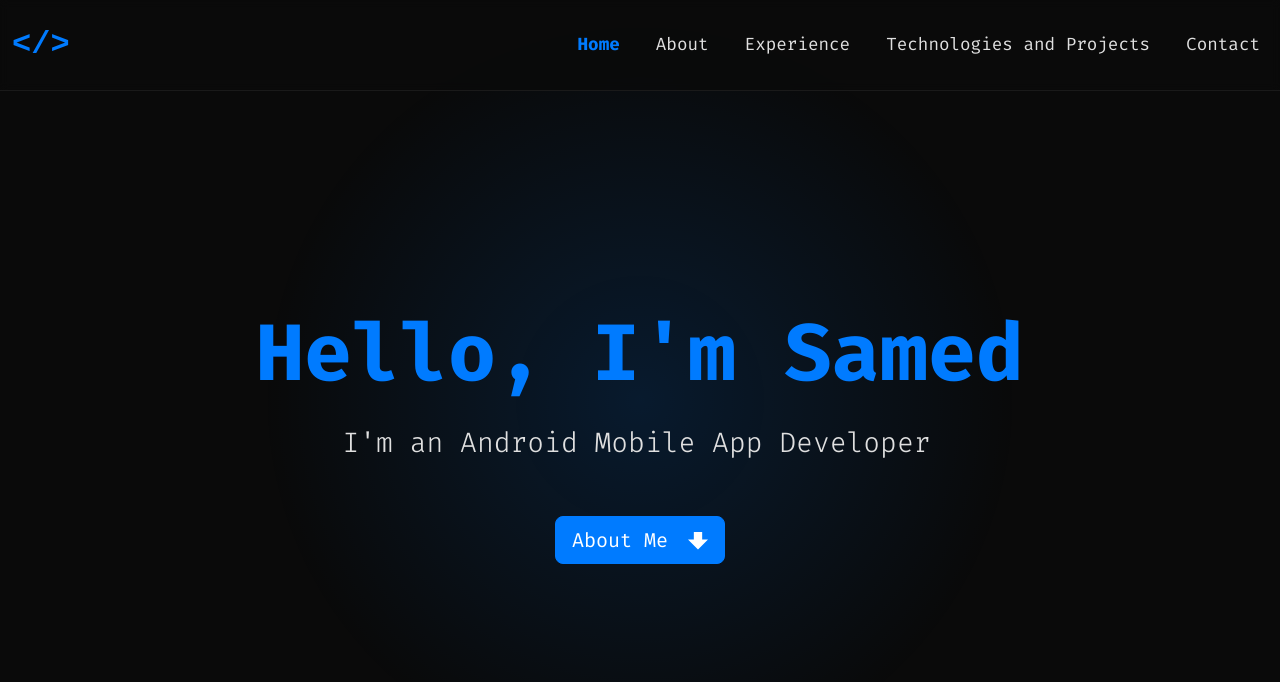
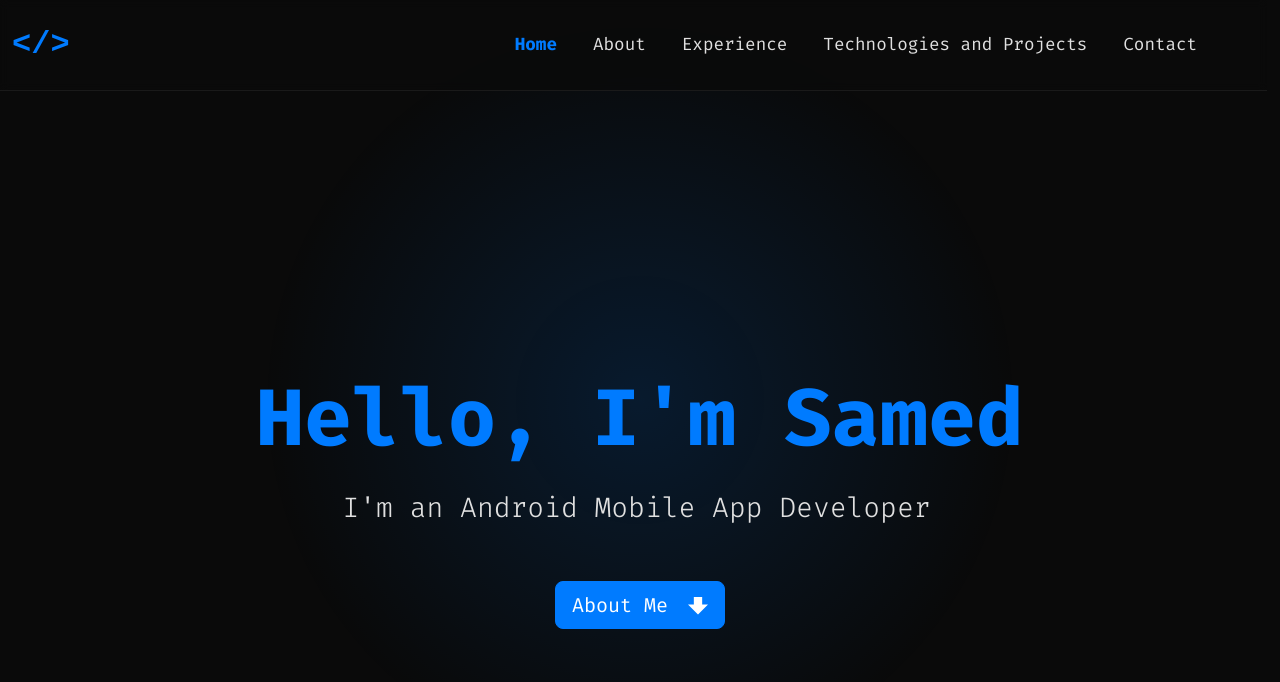
Before and after one commit to msamedcagli/msamedcagli.github.io, a React (Create React App) app: page / in a window 1280 px wide. Shown: the top 682 px of the page. Built offline with nearby package versions, Linux system fonts and the light colour scheme.

Commit message:
üst bar düzenlendi v2.1

```diff
--- a/src/App.css
+++ b/src/App.css
@@ -8,6 +8,10 @@ body, html, #root, .App {
   color: #e0e0e0; /* Açık renk metin */
   font-family: 'Fira Code', monospace; /* Genel font */
   box-sizing: border-box; /* Padding ve border'ın genişliği etkilememesini sağlar */
+}
+
+html {
+  scroll-padding-top: 70px; /* Sayfa içi bağlantılar için boşluk */
 }
 
 body * {
@@ -31,7 +35,9 @@ body * {
 }
 
 main {
-  padding-top: 0; /* Main'den padding-top kaldırıldı */
+  padding-top: 80px; /* Sabit navbar için üstten boşluk */
+  width: 100%; /* Navbar ile aynı genişlik */
+  margin: 0 auto; /* Ortala */
 }
 
 /* Navbar stilleri */
@@ -40,7 +46,9 @@ main {
   border-bottom: 1px solid #1a1a1a;
   padding: 1rem 0;
   position: fixed;
-  width: 100%;
+  width: 99%; /* Genişlik kısaltıldı */
+  left: 0;
+  right: 10px; /* Sağdan 10px boşluk */
   z-index: 1000;
   backdrop-filter: blur(5px); /* Hafif bulanıklık efekti */
 }
@@ -67,6 +75,9 @@ main {
   font-weight: bold;
 }
 
+.navbar-nav {
+  margin-right: 50px; /* Butonları sola kaydır */
+}
 
 
 /* Hero Bölümü stilleri */
@@ -77,7 +88,7 @@ main {
   display: flex;
   align-items: center;
   justify-content: center;
-  padding-top: 150px; /* İçeriği navbar'ın altına it */
+  padding-top: 120px; /* İçeriği navbar'ın altına it */
 }
 
 #hero h1 {
@@ -113,8 +124,7 @@ section {
   min-height: 100vh; /* Ekran yüksekliği kadar olmasını sağla */
   display: flex;
   flex-direction: column;
-  justify-content: center; /* İçeriği dikeyde ortala */
-  padding-top: 150px; /* İçeriği navbar'ın altına it */
+  justify-content: center;
 }
 
 section.is-visible {
```
